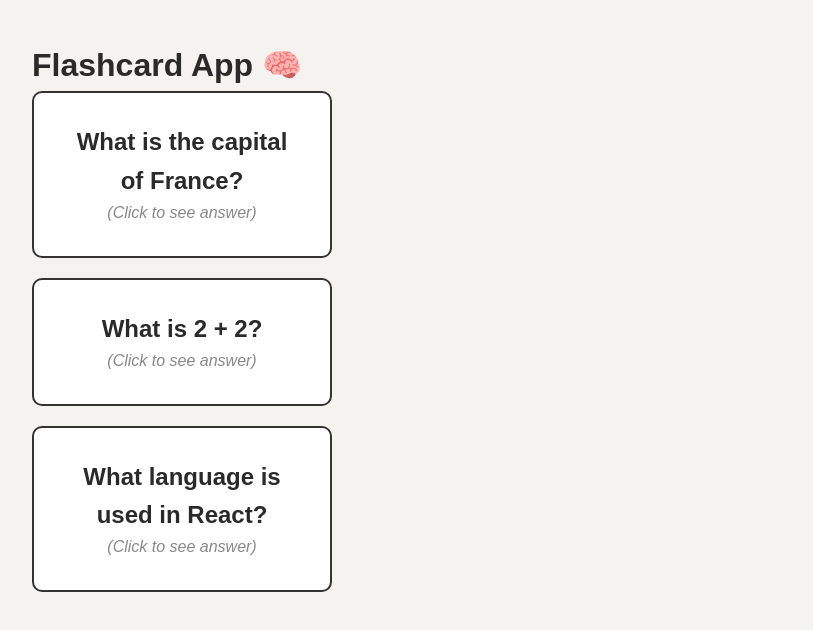
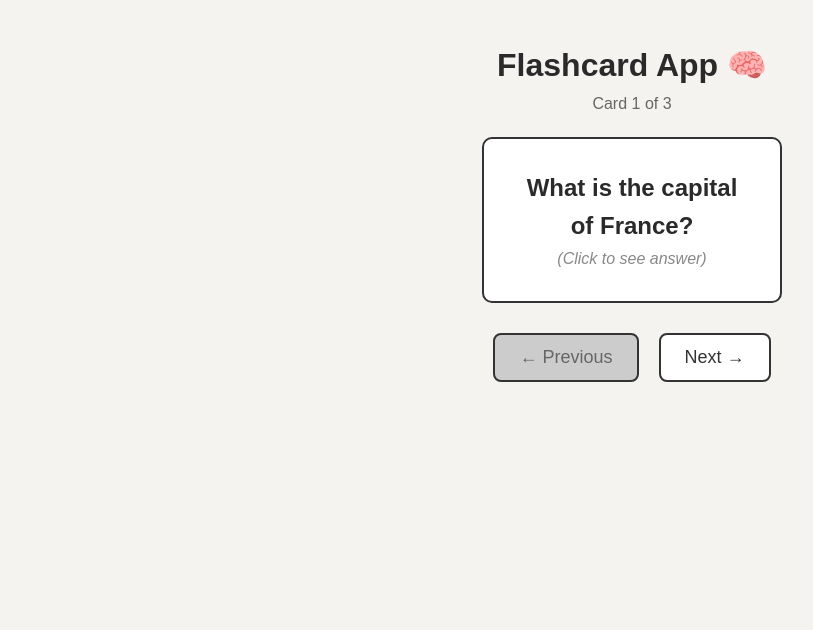
Before and after one commit to Claire007-creator/flashcard-app, a React (Create React App) app: page / in a window 1280 px wide. Shown: the top 630 px of the page, without its empty margins (8-821 px from the left). Built offline with nearby package versions, Linux system fonts and the light colour scheme.

Commit message:
Improve flashcard experience: show one card at a time with navigation buttons

```diff
--- a/src/App.tsx
+++ b/src/App.tsx
@@ -28,6 +28,9 @@ function App() {
     { question: 'What is 2 + 2?', answer: '4' },
     { question: 'What language is used in React?', answer: 'JavaScript' },
   ];
+
+  // State to track current flashcard index
+  const [currentCardIndex, setCurrentCardIndex] = useState(0);
 
   const resultRef = useRef<HTMLDivElement | null>(null);
   const [userScrolled, setUserScrolled] = useState(false);
@@ -579,17 +582,72 @@ function App() {
   const storageInfo = getStorageInfo();
 
 
+  // Navigation functions
+  const goToPrevious = () => {
+    if (currentCardIndex > 0) {
+      setCurrentCardIndex(currentCardIndex - 1);
+    }
+  };
+
+  const goToNext = () => {
+    if (currentCardIndex < flashcards.length - 1) {
+      setCurrentCardIndex(currentCardIndex + 1);
+    }
+  };
+
   return (
-    <div style={{ padding: '40px', fontFamily: 'Arial' }}>
+    <div style={{ padding: '40px', fontFamily: 'Arial', textAlign: 'center' }}>
       <h1>Flashcard App 🧠</h1>
-      <div style={{ display: 'flex', flexDirection: 'column', gap: '20px' }}>
-        {flashcards.map((card, index) => (
-          <SimpleFlashcard
-            key={index}
-            question={card.question}
-            answer={card.answer}
-          />
-        ))}
+
+      {/* Card counter */}
+      <p style={{ color: '#666', marginBottom: '20px' }}>
+        Card {currentCardIndex + 1} of {flashcards.length}
+      </p>
+
+      {/* Current flashcard */}
+      <div style={{ display: 'flex', justifyContent: 'center', marginBottom: '30px' }}>
+        <SimpleFlashcard
+          key={currentCardIndex} // Key ensures component resets when card changes
+          question={flashcards[currentCardIndex].question}
+          answer={flashcards[currentCardIndex].answer}
+        />
+      </div>
+
+      {/* Navigation buttons */}
+      <div style={{ display: 'flex', justifyContent: 'center', gap: '20px' }}>
+        <button
+          onClick={goToPrevious}
+          disabled={currentCardIndex === 0}
+          style={{
+            padding: '12px 24px',
+            fontSize: '18px',
+            border: '2px solid #333',
+            borderRadius: '8px',
+            background: currentCardIndex === 0 ? '#ccc' : '#fff',
+            color: currentCardIndex === 0 ? '#666' : '#333',
+            cursor: currentCardIndex === 0 ? 'not-allowed' : 'pointer',
+            transition: '0.3s ease',
+          }}
+        >
+          ← Previous
+        </button>
+
+        <button
+          onClick={goToNext}
+          disabled={currentCardIndex === flashcards.length - 1}
+          style={{
+            padding: '12px 24px',
+            fontSize: '18px',
+            border: '2px solid #333',
+            borderRadius: '8px',
+            background: currentCardIndex === flashcards.length - 1 ? '#ccc' : '#fff',
+            color: currentCardIndex === flashcards.length - 1 ? '#666' : '#333',
+            cursor: currentCardIndex === flashcards.length - 1 ? 'not-allowed' : 'pointer',
+            transition: '0.3s ease',
+          }}
+        >
+          Next →
+        </button>
       </div>
     </div>
   );
```
